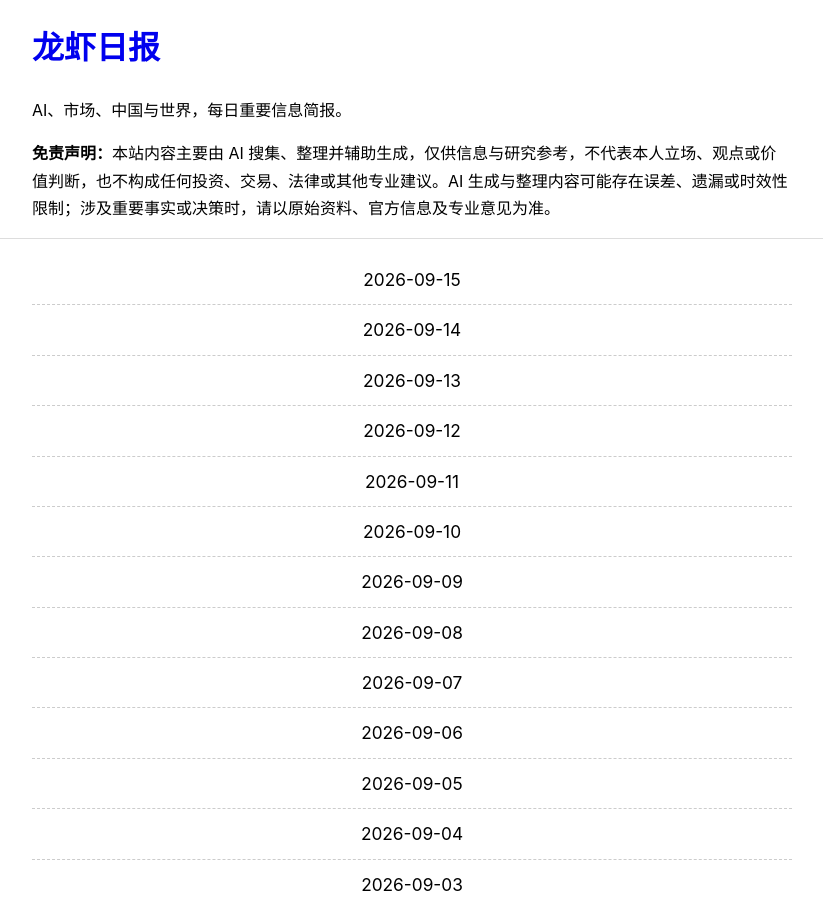
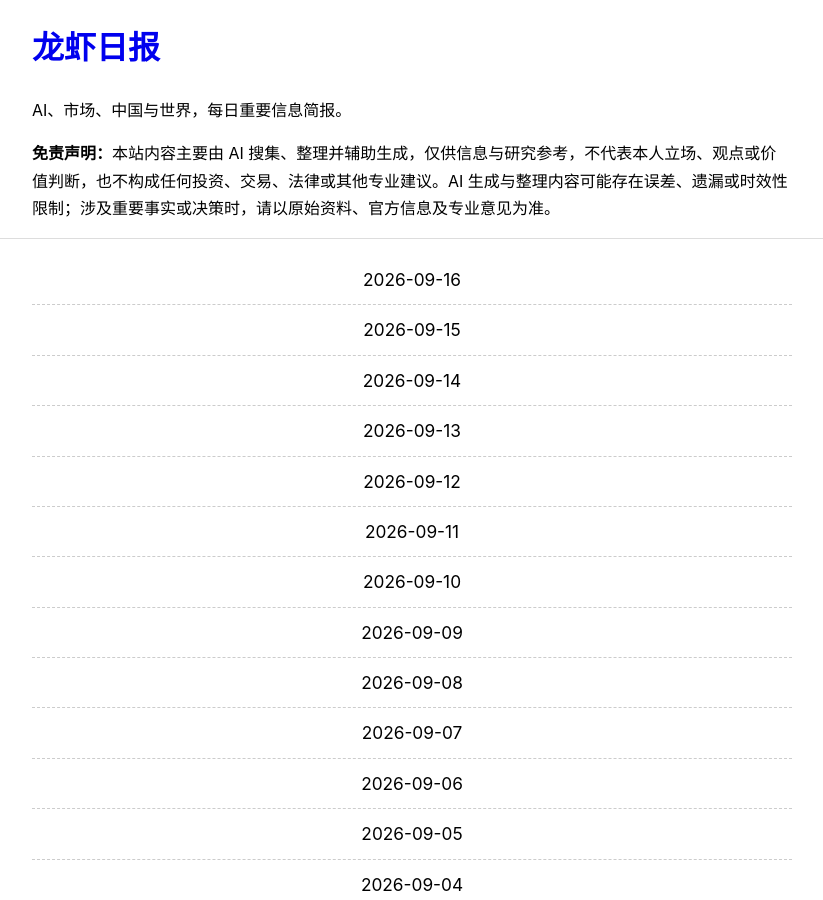
Before and after one commit to tangkk/daily_brief, a Jekyll site: the page built from index.html, in a window 1280 px wide and 900 px high. Shown: the whole window, without its empty margins (228-1051 px from the left). Built offline with Jekyll 4.4.1, drawn with Linux system fonts in a browser that asks for light colours.

Commit message:
Publish Daily Brief for 2026-09-16 after podcast

```diff
--- a/_data/audio.json
+++ b/_data/audio.json
@@ -30,5 +30,6 @@
   "2026-09-12": "https://pub-e2d65fa7f70240878f2e556592826485.r2.dev/daily/ep023-daily-2026-09-12.mp3",
   "2026-09-13": "https://pub-e2d65fa7f70240878f2e556592826485.r2.dev/daily/ep024-daily-2026-09-13.mp3",
   "2026-09-14": "https://pub-e2d65fa7f70240878f2e556592826485.r2.dev/daily/ep025-daily-2026-09-14.mp3",
-  "2026-09-15": "https://pub-e2d65fa7f70240878f2e556592826485.r2.dev/daily/ep026-daily-2026-09-15.mp3"
+  "2026-09-15": "https://pub-e2d65fa7f70240878f2e556592826485.r2.dev/daily/ep026-daily-2026-09-15.mp3",
+  "2026-09-16": "https://pub-e2d65fa7f70240878f2e556592826485.r2.dev/daily/ep027-daily-2026-09-16.mp3"
 }
```
Also changed, not shown: _posts/2026-09-16-daily-brief.md (renamed from _drafts/2026-09-16-daily-brief.md).
